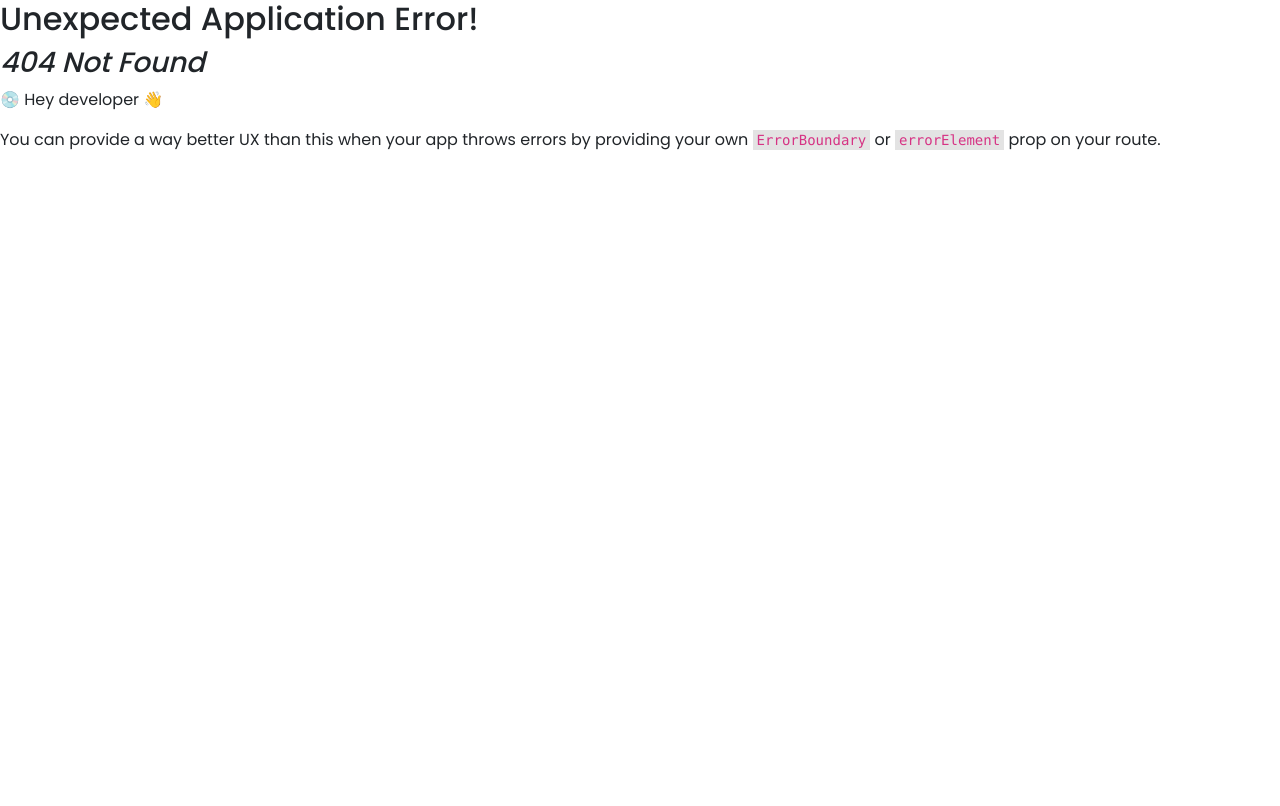
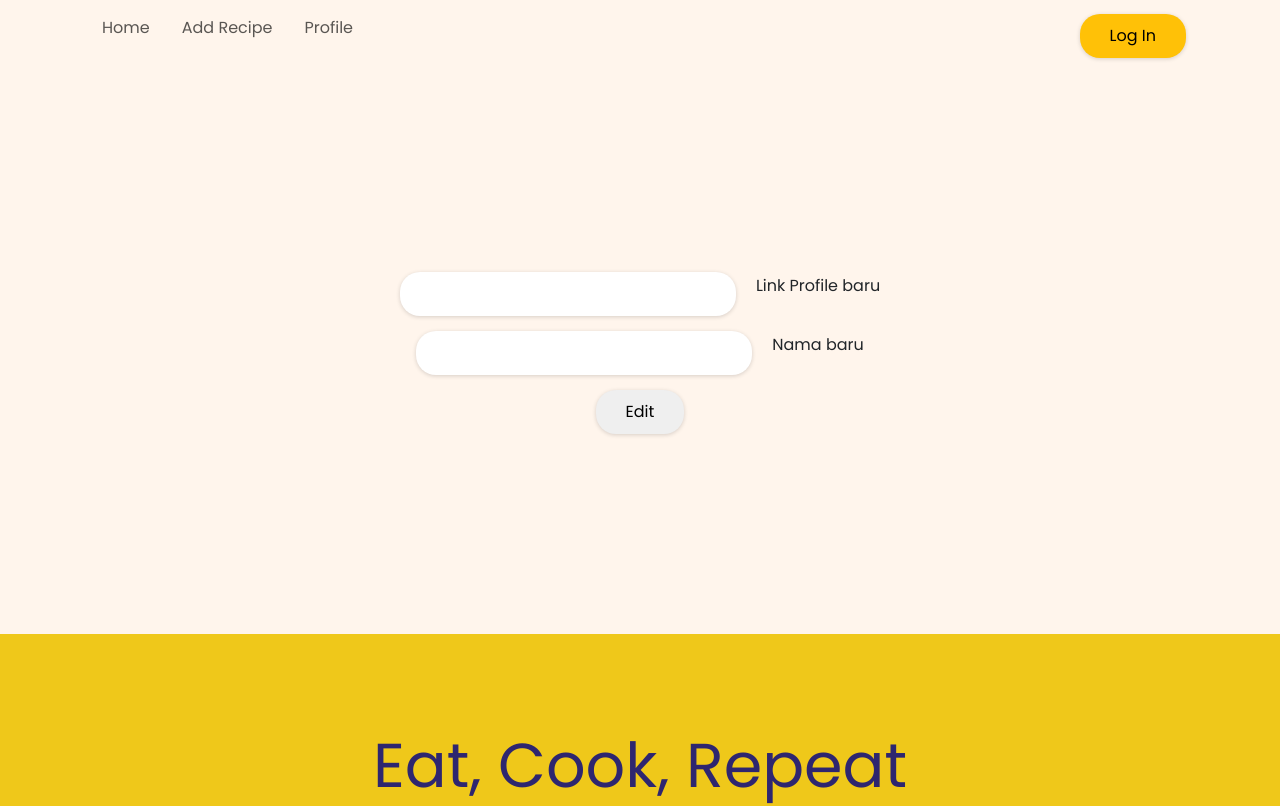
Before and after one commit to Pijar-Camp-Batch-15-Team-B/pijar-food-fe, a React (Create React App) app: page /edit-profile in a window 1280 px wide. Before the commit this address had no page. Shown: the top 806 px of the page. Built offline with nearby package versions, Linux system fonts and the light colour scheme.

Commit message:
[ADD]feature edit profile

```diff
--- a/src/App.js
+++ b/src/App.js
@@ -7,6 +7,7 @@ import Login from "./pages/Login";
 import Register from "./pages/Register";
 import AddRecipe from "./pages/AddRecipe";
 import Profile from "./pages/Profile";
+import EditProfile from "./pages/EditProfile";
 
 const router = createBrowserRouter([
   {
@@ -33,6 +34,10 @@ const router = createBrowserRouter([
     path: "/profile",
     element: <Profile />,
   },
+  {
+    path: "/edit-profile",
+    element: <EditProfile />,
+  },
 ]);
 
 function App() {
--- a/src/components/Navbar.jsx
+++ b/src/components/Navbar.jsx
@@ -1,8 +1,13 @@
-import React from "react";
+import React, { useState } from "react";
 import "../style/Navbar.css";
 import { Link } from "react-router-dom";
+import axios from "axios";
 
 function Navbar() {
+  const [isLoading, setIsLoading] = useState(false);
+  const [userProfile, setuserProfile] = useState({});
+  const jwtToken = localStorage.getItem("token");
+
   const [profile, setProfile] = React.useState(
     JSON.parse(localStorage.getItem("profile"))
   );
@@ -10,6 +15,31 @@ function Navbar() {
   const handleLogout = () => {
     localStorage.removeItem("profile");
     window.location.reload();
+  };
+
+  const getData = () => {
+
+
+    if (localStorage.getItem("token") && localStorage.getItem("profile")) {
+      setIsLoading(true);
+      axios
+        .get("https://pijar-food-be.cyclic.app/users/me", {
+          headers: {
+            Authorization: `Bearer ${jwtToken}`,
+          },
+        })
+        .then((respon) => {
+          const result = respon.data.data[0];
+          setuserProfile(result);
+        })
+        .catch((error) => {
+          console.log(`Get data gagal, error : ${error}`);
+        })
+        .finally(() => {
+          setIsLoading(false);
+        });
+    } else {
+    }
   };
   return (
     <>
@@ -59,7 +89,7 @@ function Navbar() {
                       Logout
                     </button>
                     <img
-                      src={profile?.photo_profile}
+                      src={userProfile.photo_profile}
                       width="50px"
                       height="50px"
                       alt="profile"
--- a/src/pages/AddRecipe.js
+++ b/src/pages/AddRecipe.js
@@ -18,7 +18,7 @@ export default function AddRecipe() {
     setIsLoading(true);
 
     axios
-      .post("https://recipe-web-be-b.onrender.com/recipe", {
+      .post("https://pijar-food-be.cyclic.app/recipe", {
         title: title,
         ingridients: ingridients,
         image: image,
--- a/src/pages/Detail.js
+++ b/src/pages/Detail.js
@@ -25,7 +25,7 @@ function Detail() {
     try {
       // Recipe Detail
       const requestDetail = await axios.get(
-        `https://recipe-web-be-b.onrender.com/recipe/${id}`,
+        `https://pijar-food-be.cyclic.app/recipe/${id}`,
         {
           headers: {
             "ngrok-skip-browser-warning": "true",
@@ -40,7 +40,7 @@ function Detail() {
 
       //get comment
       const getComment = await axios.get(
-        `https://recipe-web-be-b.onrender.com/recipe/comment/${id}`,
+        `https://pijar-food-be.cyclic.app/recipe/comment/${id}`,
         {
           headers: {
             "ngrok-skip-browser-warning": "true",
@@ -70,7 +70,7 @@ function Detail() {
     if (localStorage.getItem("token") && localStorage.getItem("profile")) {
       setIsLoading(true);
       axios
-        .post(`https://recipe-web-be-b.onrender.com/comment`, {
+        .post(`https://pijar-food-be.cyclic.app/comment`, {
           recipe_id: id,
           username: nickName,
           photo_profile:
--- /dev/null
+++ b/src/pages/EditProfile.js
@@ -0,0 +1,69 @@
+import React, { useState } from "react";
+import Navbar from "../components/Navbar";
+import Footer from "../components/Footer";
+import axios from "axios";
+import { Link, useNavigate } from "react-router-dom";
+
+import "../style/EditProfile.css";
+
+export default function EditProfile() {
+  const navigate = useNavigate();
+  const [newUsername, setNewUsername] = useState();
+  const [newProfile, setNewProfile] = useState();
+
+  const jwtToken = localStorage.getItem("token");
+
+  const handleUpdate = async () => {
+    try {
+      const result = await axios.put(
+        "https://pijar-food-be.cyclic.app/users/edit",
+
+        {
+          username: newUsername,
+          photo_profile: newProfile,
+        },
+        {
+          headers: {
+            Authorization: `Bearer ${jwtToken}`,
+          },
+        }
+      );
+
+      if (result.status === 200) {
+        setTimeout(() => {
+          navigate("/profile");
+        }, 1500);
+      }
+    } catch (error) {
+      console.log(error);
+    }
+  };
+
+  return (
+    <section id="editProfile">
+      <Navbar />
+      <div className="Body">
+        <div className="formEdit">
+          <div className="flexContent">
+            <input
+              onChange={(value) => {
+                setNewProfile(value.target.value);
+              }}
+            ></input>
+            <p>Link Profile baru</p>
+          </div>
+          <div className="flexContent">
+            <input
+              onChange={(value) => {
+                setNewUsername(value.target.value);
+              }}
+            ></input>
+            <p>Nama baru</p>
+          </div>
+          <button onClick={() => handleUpdate()}>Edit</button>
+        </div>
+      </div>
+      <Footer />
+    </section>
+  );
+}
--- a/src/pages/Home.js
+++ b/src/pages/Home.js
@@ -15,7 +15,7 @@ function Home() {
     try {
       // Popular Recipe
       const popularRecipe = await axios.get(
-        "https://recipe-web-be-b.onrender.com/latestRecipe",
+        "https://pijar-food-be.cyclic.app/latestRecipe",
         {
           headers: {
             "ngrok-skip-browser-warning": "true",
@@ -30,7 +30,7 @@ function Home() {
 
       // New Recipe
       const newRecipe = await axios.get(
-        "https://recipe-web-be-b.onrender.com/newRecipe",
+        "https://pijar-food-be.cyclic.app/newRecipe",
         {
           headers: {
             "ngrok-skip-browser-warning": "true",
--- a/src/pages/Login.js
+++ b/src/pages/Login.js
@@ -22,7 +22,7 @@ export default function Login() {
     setErrMsg(null);
 
     axios
-      .post("https://recipe-web-be-b.onrender.com/users/login", {
+      .post("https://pijar-food-be.cyclic.app/users/login", {
         email: email,
         password: password,
       })
--- a/src/pages/Profile.js
+++ b/src/pages/Profile.js
@@ -1,18 +1,57 @@
-import React from "react";
+import React, { useState } from "react";
 import Navbar from "../components/Navbar";
 import Footer from "../components/Footer";
 import FoodCard from "../components/FoodCard";
+import axios from "axios";
 
 import "../style/Profile.css";
+import { Link } from "react-router-dom";
 
 export default function Profile() {
+  const [isLoading, setIsLoading] = useState(false);
+  const [userProfile, setuserProfile] = useState({});
+
+  const getData = () => {
+    if (localStorage.getItem("token") && localStorage.getItem("profile")) {
+      setIsLoading(true);
+      axios
+        .get("https://pijar-food-be.cyclic.app/users/me", {
+          headers: {
+            Authorization: `Bearer ${jwtToken}`,
+          },
+        })
+        .then((respon) => {
+          const result = respon.data.data[0];
+          setuserProfile(result);
+        })
+        .catch((error) => {
+          console.log(`Get data gagal, error : ${error}`);
+        })
+        .finally(() => {
+          setIsLoading(false);
+        });
+    } else {
+    }
+  };
+
+  // get token
+  const jwtToken = localStorage.getItem("token");
+
+  React.useEffect(() => {
+    getData();
+  }, []);
   return (
     <div id="profileSection">
       <Navbar />
       <div className="profileBody container">
+        <div className="editProfile">
+          <Link to={"/edit-profile"}>
+            <button className="editProfileBtn">edit profile</button>
+          </Link>
+        </div>
         <div className="fotoProfile">
-          <img src="/images/myprofile.png"></img>
-          <h5>nama kamu</h5>
+          <img src={userProfile.photo_profile}></img>
+          <h5>{userProfile.username}</h5>
         </div>
         <div className="recipeBar">
           <div className="myRecipe">My Recipe</div>
--- a/src/pages/Register.js
+++ b/src/pages/Register.js
@@ -24,7 +24,7 @@ function Register() {
     setErrMsg(null);
 
     axios
-      .post("https://recipe-web-be-b.onrender.com/users/register", {
+      .post("https://pijar-food-be.cyclic.app/users/register", {
         username: username,
         email: email,
         phone_number: phoneNumber,
--- /dev/null
+++ b/src/style/EditProfile.css
@@ -0,0 +1,40 @@
+#editProfile .Body {
+  padding: 200px;
+  background-color: #fff5ec;
+}
+
+#editProfile .flexContent {
+  display: flex;
+  align-items: center;
+  gap: 20px;
+  justify-content: center;
+  margin-bottom: 10px;
+}
+
+#editProfile .formEdit {
+  gap: 5px;
+  display: flex;
+  flex-direction: column;
+}
+
+#editProfile input {
+  border-radius: 20px;
+  border: none;
+  padding: 10px;
+  box-shadow: rgba(0, 0, 0, 0.16) 0px 1px 4px;
+}
+
+#editProfile button {
+  border: none;
+  margin-left: auto;
+  margin-right: auto;
+  border-radius: 20px;
+  padding-top: 10px;
+  padding-bottom: 10px;
+  padding-left: 30px;
+  padding-right: 30px;
+  box-shadow: rgba(0, 0, 0, 0.16) 0px 1px 4px;
+}
+
+@media (min-width: 320px) and (max-width: 767px) {
+}
--- a/src/style/Profile.css
+++ b/src/style/Profile.css
@@ -9,7 +9,6 @@
 }
 
 #profileSection .profileBody {
-  padding-top: 100px;
   padding-bottom: 80px;
 }
 
@@ -19,6 +18,7 @@
   border-radius: 50%;
   margin-left: auto;
   margin-right: auto;
+  object-fit: cover;
 }
 
 #profileSection .profileBody .fotoProfile h5 {
@@ -68,6 +68,22 @@
   text-shadow: 1px 1px 1px #000, 3px 3px 5px rgb(0, 0, 0);
 }
 
+#profileSection .editProfile {
+  padding: 20px;
+  margin-right: auto;
+  width: 100%;
+  display: flex;
+  justify-content: flex-end;
+}
+
+#profileSection .editProfile .editProfileBtn {
+  padding: 8px;
+  font-size: small;
+  border: none;
+  border-radius: 20px;
+  box-shadow: rgba(0, 0, 0, 0.16) 0px 1px 4px;
+}
+
 @media (min-width: 320px) and (max-width: 767px) {
   #profileSection .profileBody {
     padding-top: 50px;
```
